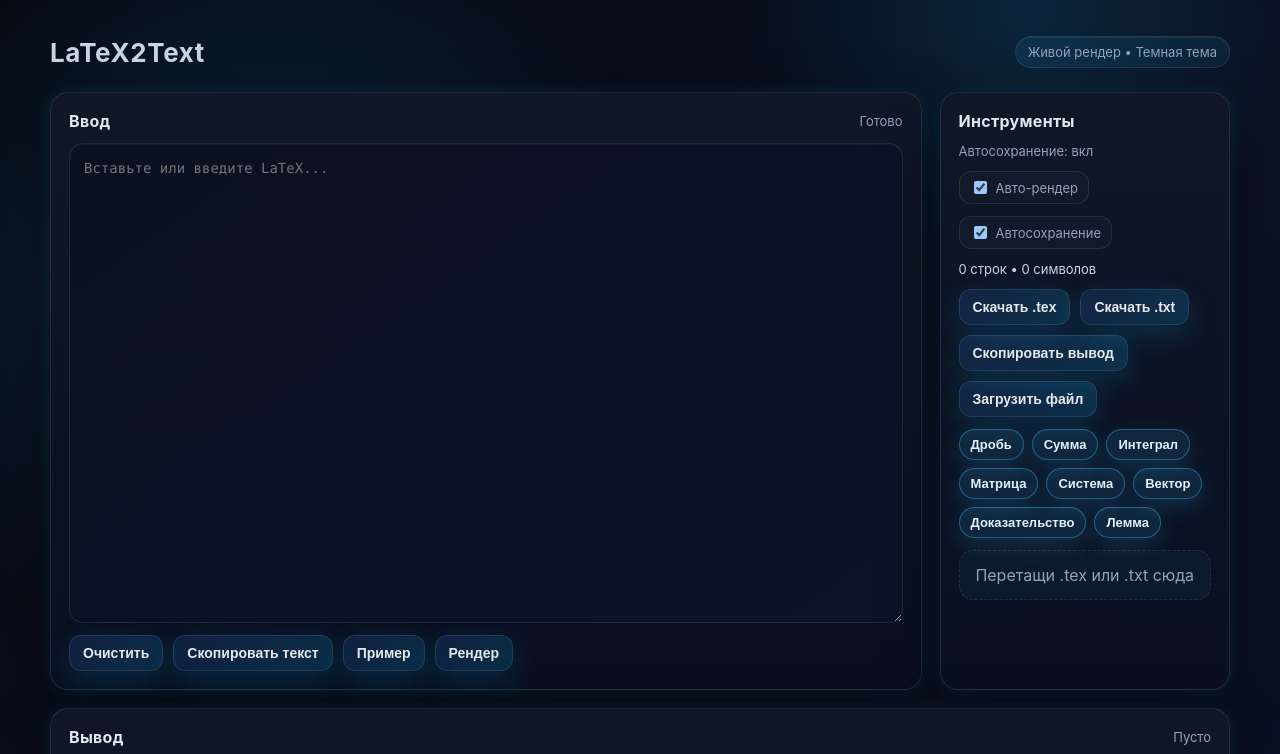
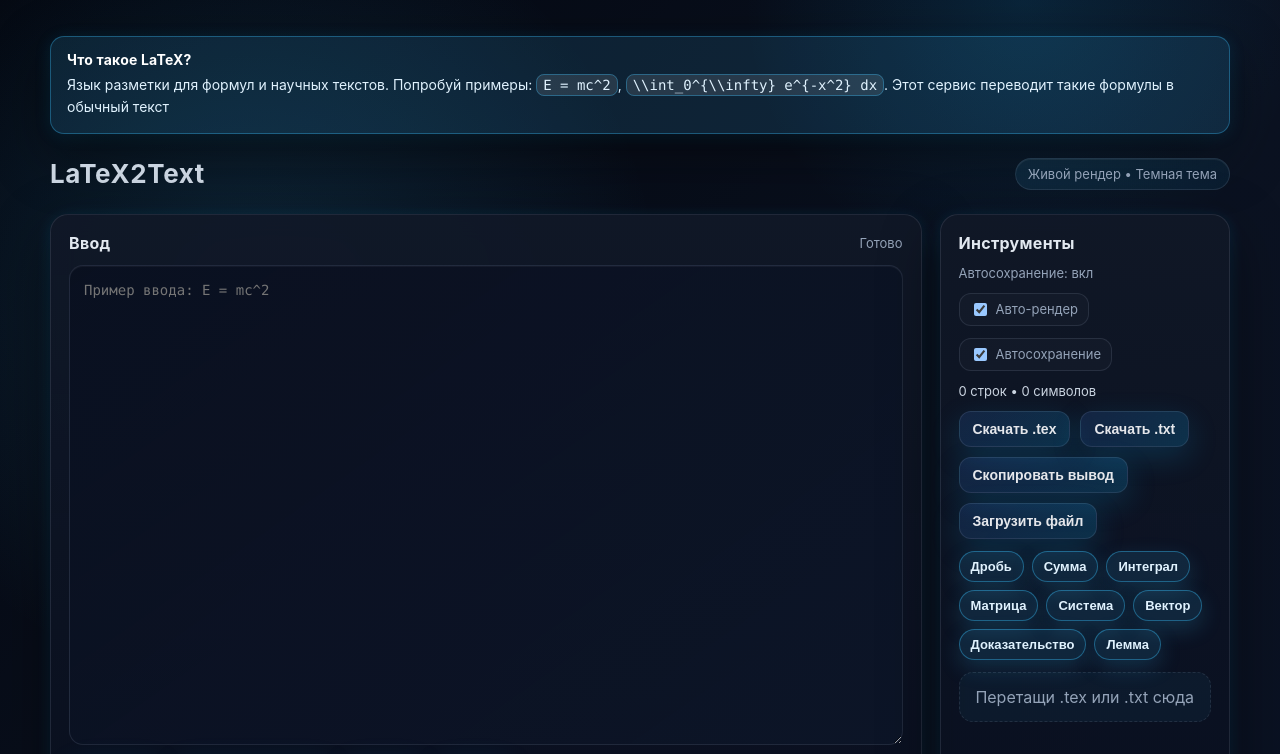
Before and after one commit to Emojilos/latextotext, a plain HTML site: page index.html in a window 1280 px wide. Shown: the top 754 px of the page. Drawn offline with nearby package versions, Linux system fonts and the light colour scheme.

Commit message:
minor update

```diff
--- a/index.html
+++ b/index.html
@@ -52,6 +52,30 @@
       font-size: 13px;
       background: linear-gradient(120deg, rgba(56, 189, 248, 0.1), rgba(14, 165, 233, 0.08));
       box-shadow: inset 0 1px 0 rgba(255, 255, 255, 0.06);
+    }
+    .notice {
+      border: 1px solid var(--border-strong);
+      background: rgba(56, 189, 248, 0.12);
+      color: #e0f2fe;
+      padding: 14px 16px;
+      border-radius: 14px;
+      font-size: 14px;
+      display: flex;
+      flex-direction: column;
+      align-items: flex-start;
+      gap: 6px;
+      box-shadow: var(--shadow);
+    }
+    .notice strong { color: #fff; font-weight: 700; letter-spacing: 0.2px; }
+    .notice-title { font-weight: 700; color: #fff; letter-spacing: 0.2px; }
+    .notice-text { color: #e0f2fe; line-height: 1.6; }
+    .notice code {
+      background: rgba(255, 255, 255, 0.1);
+      padding: 2px 6px;
+      border-radius: 8px;
+      font-family: var(--mono);
+      color: #e0f2fe;
+      border: 1px solid rgba(56, 189, 248, 0.35);
     }
     .grid { display: flex; flex-direction: column; gap: 18px; }
     .layout-top {
@@ -198,11 +222,19 @@
 </head>
 <body>
   <div class="shell">
+    <div class="notice" role="note">
+      <div class="notice-title">Что такое LaTeX?</div>
+      <div class="notice-text">
+        Язык разметки для формул и научных текстов. Попробуй примеры:
+        <code>E = mc^2</code>,
+        <code>\\int_0^{\\infty} e^{-x^2} dx</code>.
+        Этот сервис переводит такие формулы в обычный текст
+      </div>
+    </div>
     <header>
       <h1>LaTeX2Text</h1>
       <span class="pill">Живой рендер • Темная тема</span>
     </header>
-
     <div class="grid">
       <div class="layout-top">
         <div class="card card-main input-card" aria-label="Ввод LaTeX">
@@ -210,7 +242,7 @@
             <h2>Ввод</h2>
             <span class="status" id="status">Готово</span>
           </header>
-          <textarea id="input" spellcheck="false" placeholder="Вставьте или введите LaTeX..."></textarea>
+          <textarea id="input" spellcheck="false" placeholder="Пример ввода: E = mc^2"></textarea>
           <div class="actions">
             <button id="clearBtn">Очистить</button>
             <button id="copyBtn">Скопировать текст</button>
```
